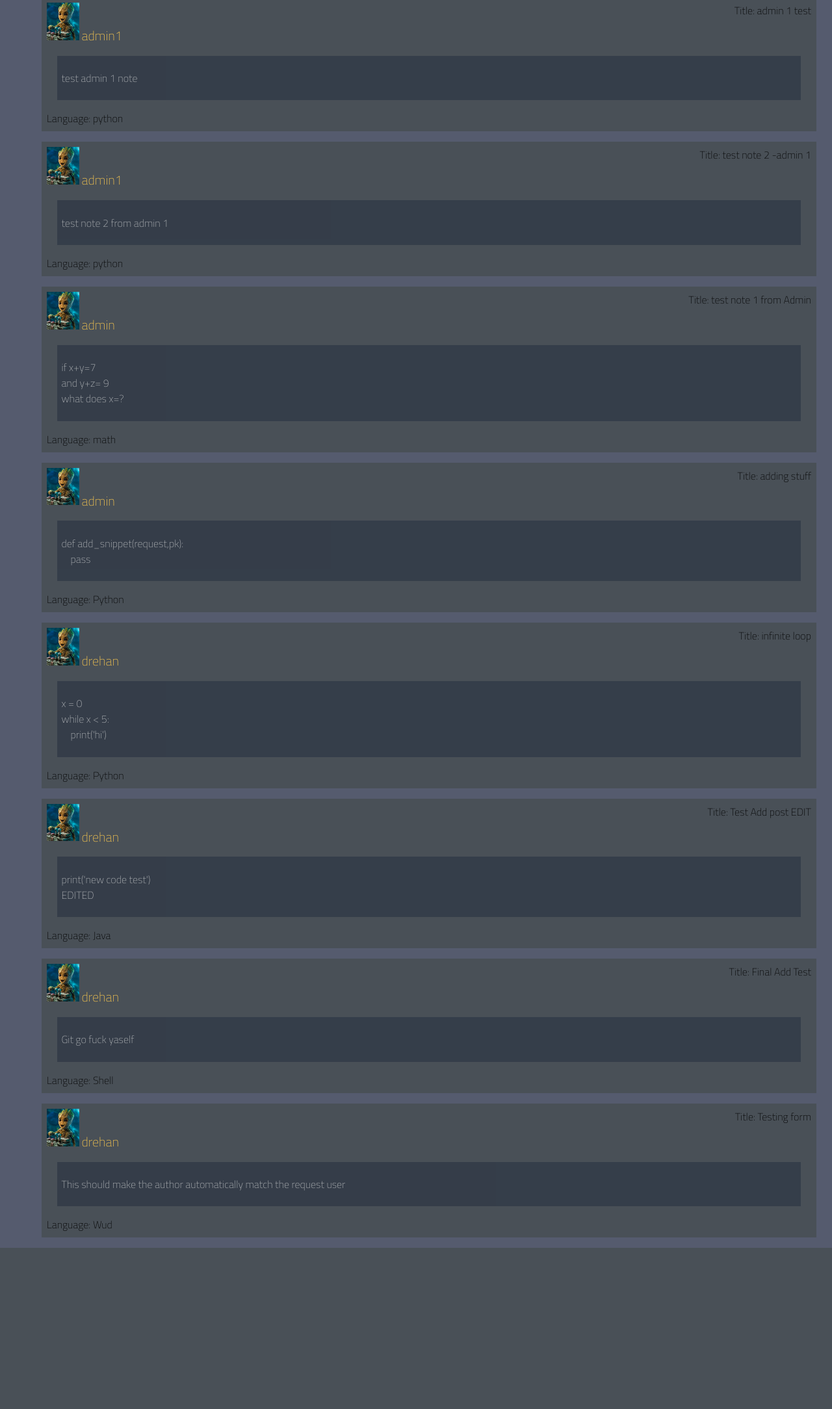
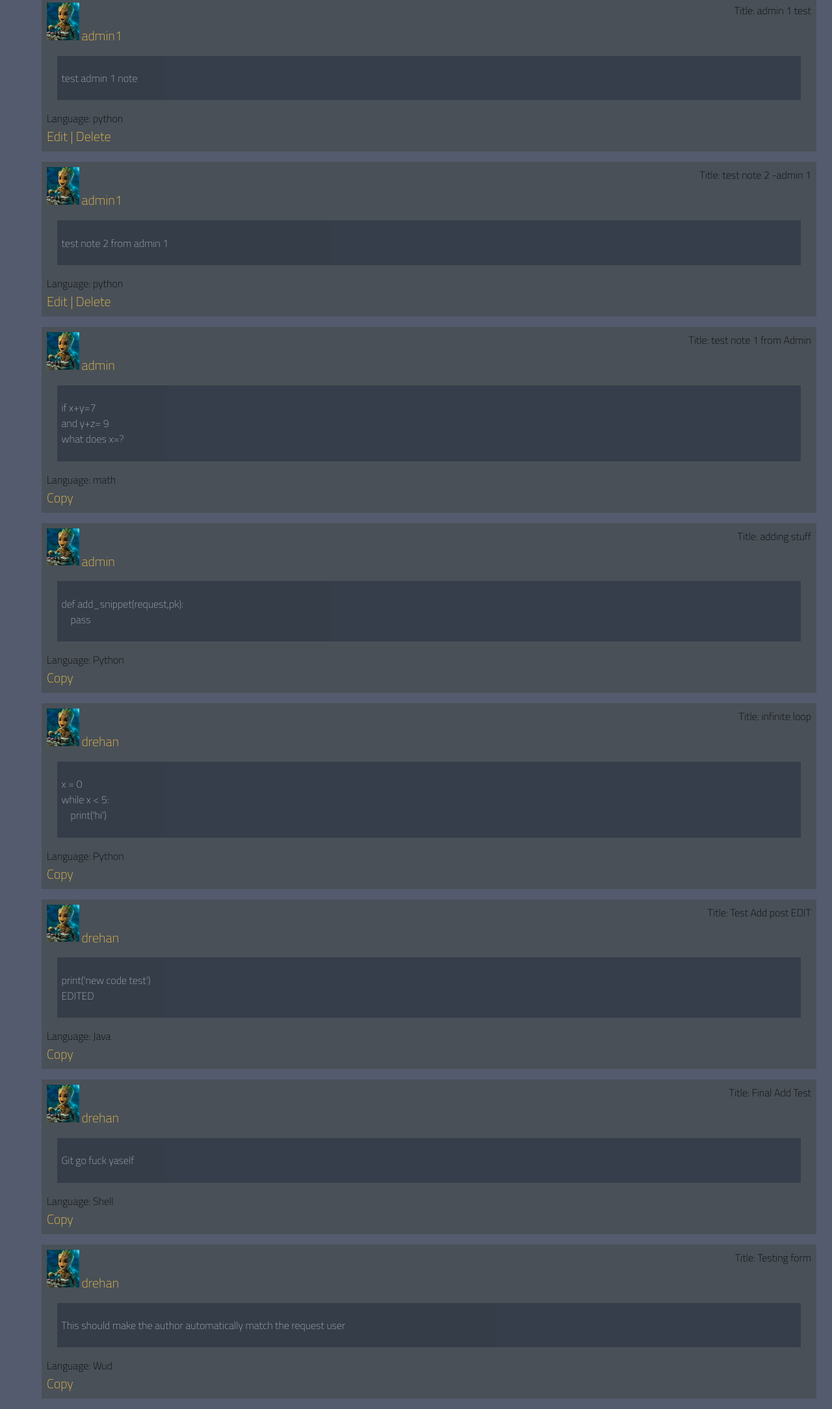
Before and after one commit to momentum-team-7/django-multiple-choice-drehan7, a Django app: template templates/public_feed.html in a window 1280 px wide. Shown: the part 142-2310 px from the top of the page at 65% size. Before the commit the page ends 2062 px from the top, so only its background shows below. Run offline with Django 3.2, Linux system fonts and the light colour scheme; the template is opened without the code that fills it: values that come from a table or form of the project are taken from there, others are empty; a user stored in the database is signed in; data comes from the database, SQL or seed files in the repository.

Commit message:
added user features to snippets on public feed page

```diff
--- a/templates/public_feed.html
+++ b/templates/public_feed.html
@@ -22,11 +22,22 @@
                 Title: {{snippet.title}}
             </div>
             <div class="snippet-code-container">
-            <pre><code>{{snippet.code}}</code></pre>
+                <pre><code>{{snippet.code}}</code></pre>
             </div>
             Language: {{snippet.language}}</li>
+            <div class= "edit-delete-buttons">
+                {% if user.pk == request.user.pk %}
+                <a href="{% url 'edit_snippet' pk=snippet.author.pk id=snippet.pk %}"> Edit | </a>
+                <a href="{% url 'delete_snippet' pk=snippet.pk%}"> Delete</a>
+                {% endif %}
+            </div>
+            <div class="copy-button">
+                {% if user.pk != request.user.pk %}
+                <a href=""> Copy </a>
+                {% endif %}
+            </div>
         </div>
-            {% endfor %}
+        {% endfor %}
         {% endfor %}
     </ul>
 </div>
```
Also changed, not shown: templates/user_profile.html (+8 -6 lines).
